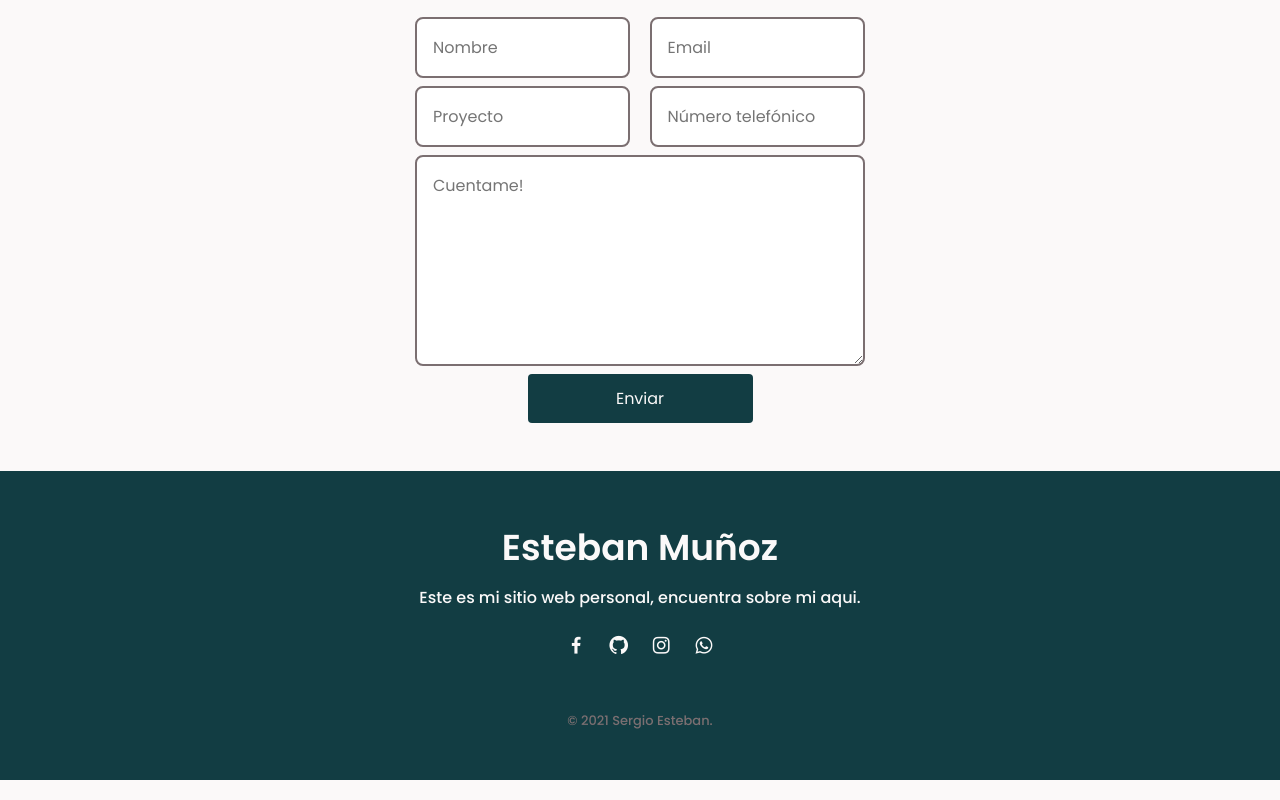
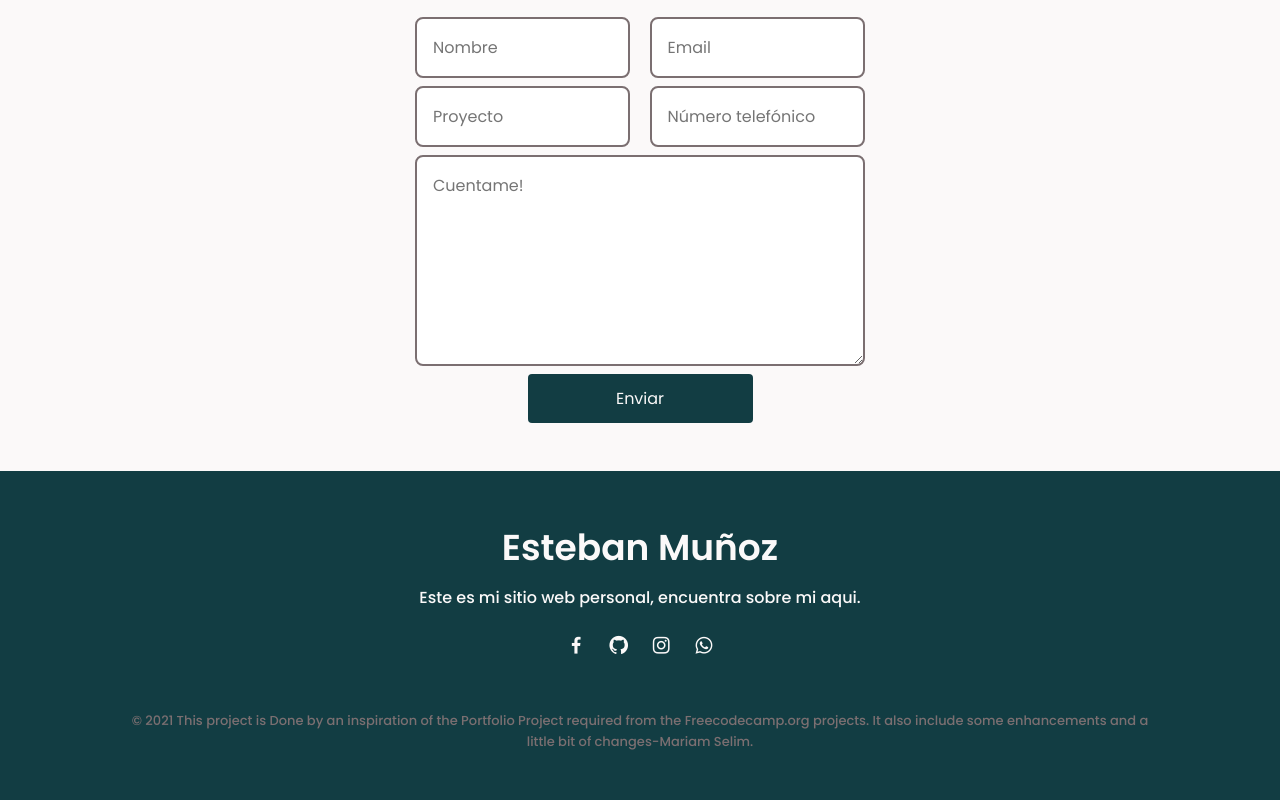
Before and after one commit to estebansergio618/FCEyN-UBA2.0, a plain HTML site: page index.html in a window 1280 px wide. Shown: the part 5276-6076 px from the top of the page. Drawn offline with nearby package versions, Linux system fonts and the light colour scheme.

Commit message:
actualizacion
diseño

```diff
--- a/index.html
+++ b/index.html
@@ -420,7 +420,7 @@
                     <a href="https://api.whatsapp.com/send?phone=541126418111&text=Hola Sergio, comunicate conmigo!." class="footer__link"><i class='bx bxl-whatsapp' ></i></a>
                     <!-- <a href="#" class="footer__link"><i class="fas fa-bolt"></i></a> -->
                 </div>
-                <p class="footer__copy">&#169; 2021 Sergio Esteban.</p>
+                <p class="footer__copy">&#169; 2021 This project is Done by an inspiration of the Portfolio Project required from the Freecodecamp.org projects. It also include some enhancements and a little bit of changes-Mariam Selim.</p>
             </div>
         </footer>
 
```
